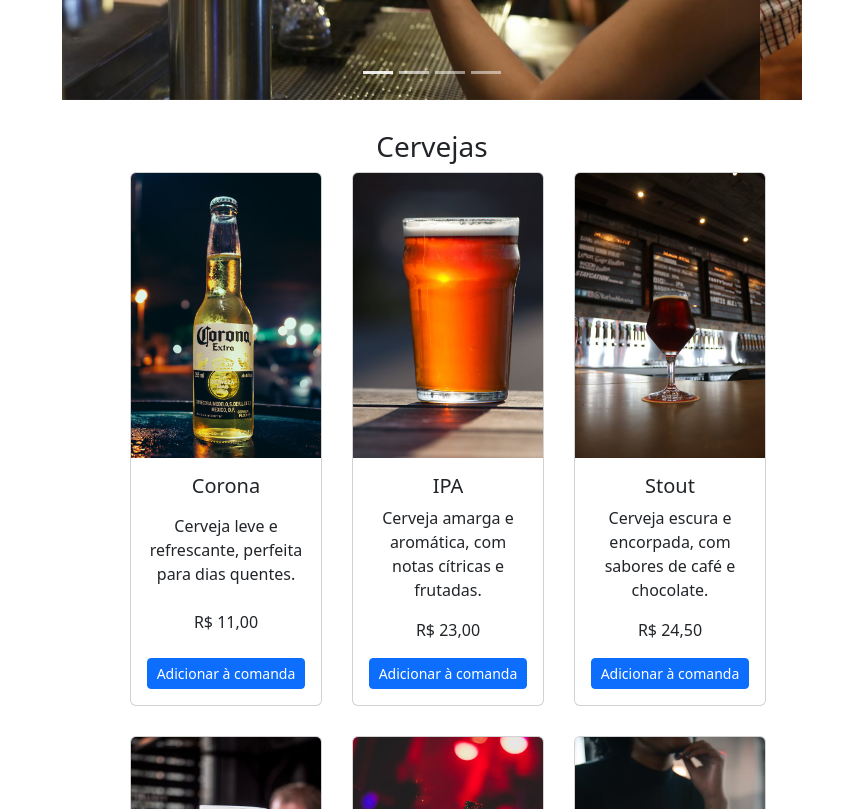
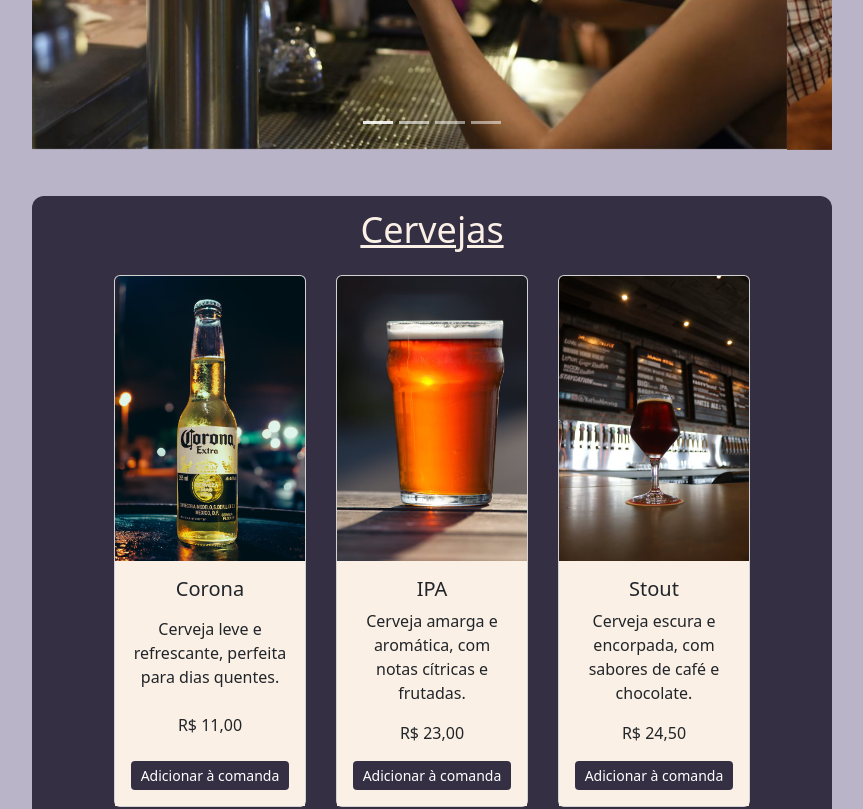
Before and after one commit to Dirceusljr/DC-epub, a plain HTML site: page index.html in a window 1280 px wide. Shown: the part 520-1329 px from the top of the page, without its empty margins (208-1071 px from the left). Drawn offline with nearby package versions, Linux system fonts and the light colour scheme.

Commit message:
botoes pintados

```diff
--- a/assets/css/style.css
+++ b/assets/css/style.css
@@ -2,6 +2,18 @@
     margin: 0;
     padding: 0;
     box-sizing: border-box;
+}
+
+:root {
+    --cor-bg: #B9B4C7;
+    --cor-ft: #FAF0E6;
+    --cor-pri: #352F44;
+    --cor-sec: #5C5470;
+}
+
+body {
+    background-color: var(--cor-bg);
+    color:  var(--cor-ft);
 }
 
 .cabecalho {
@@ -10,11 +22,20 @@
     align-items: center;
     margin: 0 auto;
     position: relative;
+    background-color: var(--cor-sec);
 }
 
 .cabecalho .icones {
     position: absolute;
     right: 30px;
+}
+
+.titulo {
+    text-align: center;
+}
+
+.titulo h1 {
+    font-size: 48px;
 }
 
 .container {
@@ -25,15 +46,35 @@
     display: flex;
     justify-content: center;
     align-items: center;
-    padding: 30px;
+    padding: 30px 0;
     width: 80%;
     margin: 0 auto;
 }
 
 .container-lista {
+    background-color: var(--cor-pri);
     text-align: center;
-    margin: 0 auto;
+    margin: 16px auto;
     width: 80%;
+    border-radius: 12px;
+    padding: 12px 0;
+    display: flex;
+    justify-content: center;
+    flex-direction: column;
+}
+
+.container-lista .lista {
+    align-self: center;
+}
+
+.container-lista h3 {
+    font-size: 36px;
+    margin-bottom: 24px;
+    text-decoration: underline;
+}
+
+ul {
+    padding: 0;
 }
 
 .lista {
@@ -41,6 +82,7 @@
     flex-wrap: wrap;
     gap: 30px;
     justify-content: center;
+    margin: 0 auto;
 }
 
 .lista li {
@@ -50,3 +92,12 @@
 .lista li .card-body {
     height: auto;
 }
+
+.card-body {
+    background-color: var(--cor-ft);
+}
+
+.btn {
+    background-color: var(--cor-pri);
+    border: none;
+}
```
